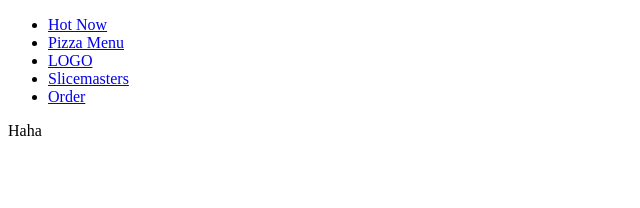
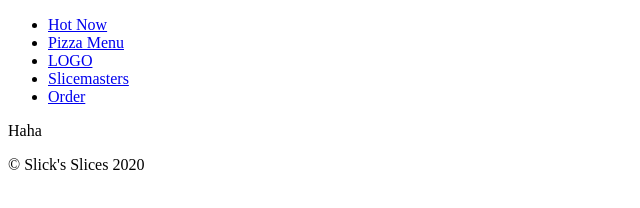
Before and after one commit to SirMatters/pizza_gatsby, a Gatsby site in the folder gatsby/: page / in a window 1280 px wide. Shown: the whole page, without its empty margins (0-640 px from the left). Built offline with nearby package versions, Linux system fonts and the light colour scheme; Gatsby itself is replaced by a stand-in of ours.

Commit message:
Gatsby Layouts
/components/Footer
- create <Footer/> element

/components/Layout
- create <Layout/> element
- import <Footer/> and <Nav/>
- render children

/
- create gatsby-browser.js
- import <Layout/> and render as component to wrap all pages

```diff
--- /dev/null
+++ b/gatsby/gatsby-browser.js
@@ -0,0 +1,6 @@
+import React from 'react';
+import Layout from './src/components/Layout';
+
+export function wrapPageElement({ element, props }) {
+  return <Layout {...props}>{element}</Layout>;
+}
--- /dev/null
+++ b/gatsby/src/components/Footer.js
@@ -0,0 +1,9 @@
+import React from 'react';
+
+export default function Footer() {
+  return (
+    <footer>
+      <p>&copy; Slick's Slices {new Date().getFullYear()}</p>
+    </footer>
+  );
+}
--- /dev/null
+++ b/gatsby/src/components/Layout.js
@@ -0,0 +1,13 @@
+import React from 'react';
+import Footer from './Footer';
+import Nav from './Nav';
+
+export default function Layout({ children }) {
+  return (
+    <div>
+      <Nav />
+      {children}
+      <Footer />
+    </div>
+  );
+}
--- a/gatsby/src/pages/index.js
+++ b/gatsby/src/pages/index.js
@@ -1,10 +1,9 @@
 import React from 'react';
-import Nav from '../components/Nav';
+import Layout from '../components/Layout';
 
 export default function HomePage() {
   return (
     <div>
-      <Nav />
       <div>Haha</div>
     </div>
   );
--- a/gatsby/src/pages/order.js
+++ b/gatsby/src/pages/order.js
@@ -1,10 +1,8 @@
 import React from 'react';
-import Nav from '../components/Nav';
 
-export default function Orders() {
+export default function Order() {
   return (
     <div>
-      <Nav />
       <div>Orders</div>
     </div>
   );
--- a/gatsby/src/pages/pizzas.js
+++ b/gatsby/src/pages/pizzas.js
@@ -1,10 +1,8 @@
 import React from 'react';
-import Nav from '../components/Nav';
 
 export default function Pizzas() {
   return (
     <div>
-      <Nav />
       <div>Pizzas</div>
     </div>
   );
```
